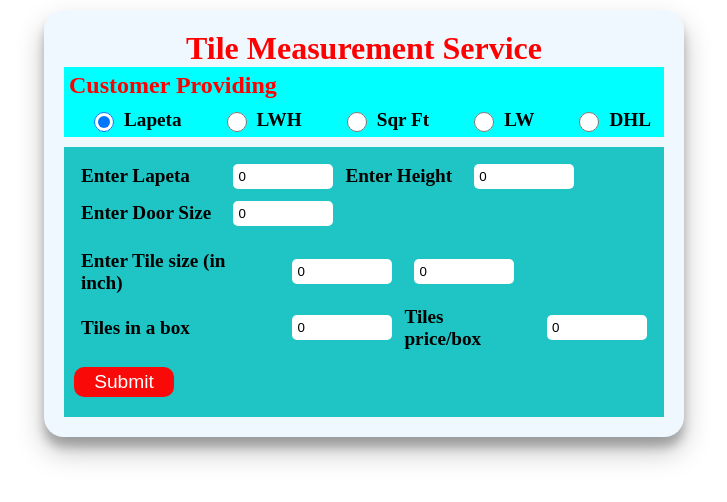
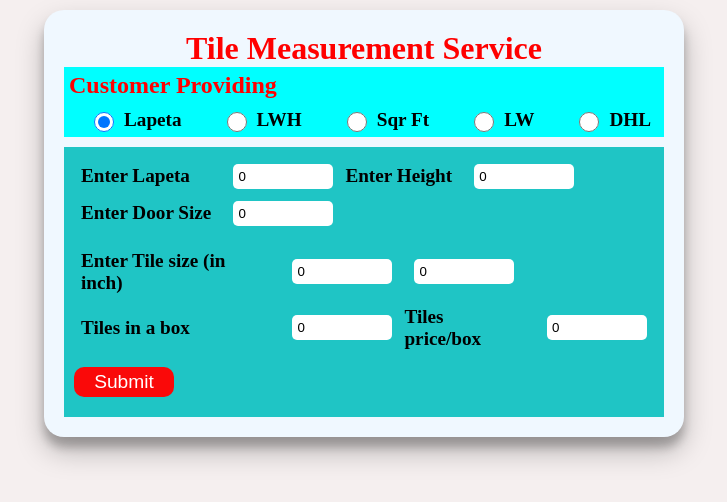
Before and after one commit to martialrahulsharma/Tiles-App, a React (Vite) app: page / in a window 1280 px wide. Shown: the top 502 px of the page, without its empty margins (276-1003 px from the left). Built offline with nearby package versions, Linux system fonts and the light colour scheme.

Commit message:
Update index.css

```diff
--- a/src/index.css
+++ b/src/index.css
@@ -5,5 +5,5 @@
 }
 
 body{
-  background-color: rgb(255, 255, 255);
+  background-color: rgb(245, 239, 239);
 }
```
